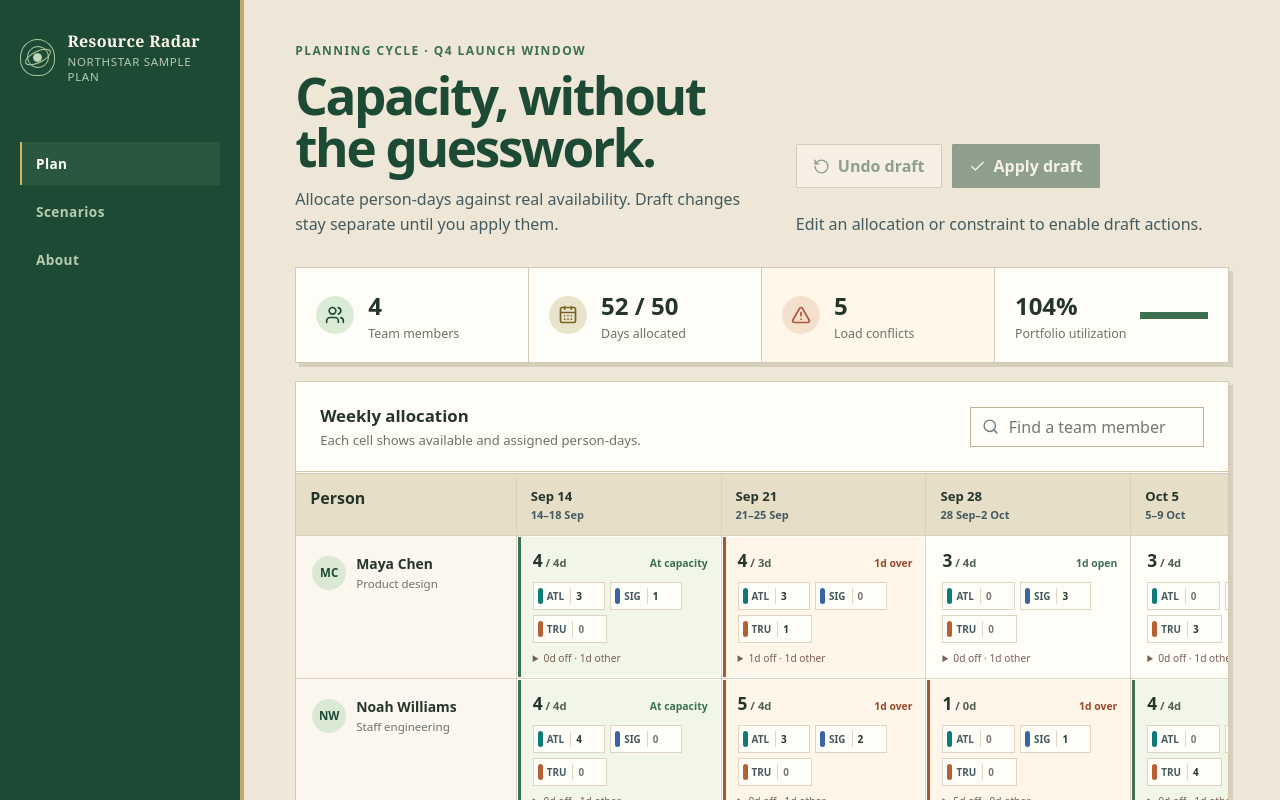
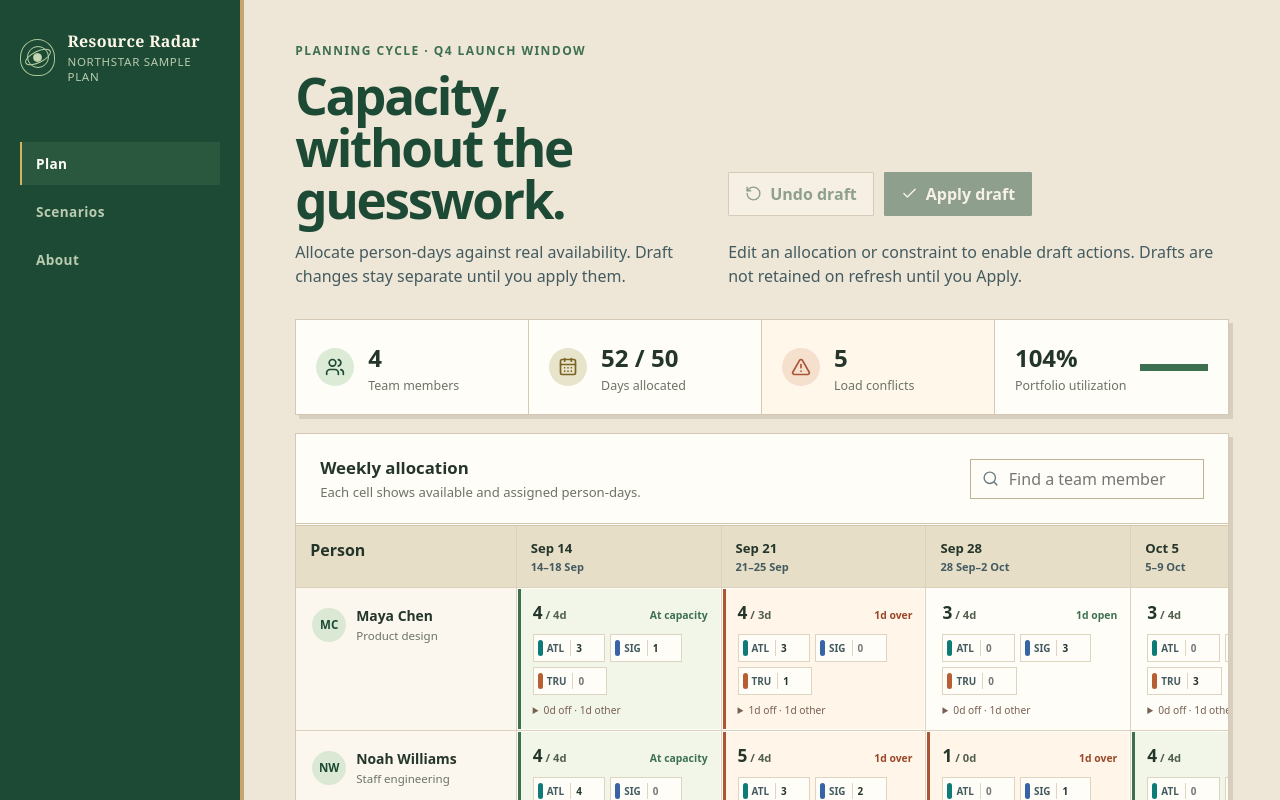
Before and after one commit to mvahedi2020/Resource-Radar, a React (Vite) app: page / in a window 1280 px wide. Shown: the top 800 px of the page. Built offline with nearby package versions, Linux system fonts and the light colour scheme.

Commit message:
Clarify when planning drafts persist

```diff
--- a/src/App.tsx
+++ b/src/App.tsx
@@ -119,7 +119,7 @@ export default function App() {
             <div className="actions">
               <button className="button secondary" title={changes ? 'Discard draft edits and restore the applied baseline.' : 'No draft changes to undo.'} onClick={() => setDraft(clonePlan(baseline))} disabled={!changes}><RotateCcw size={17} />Undo draft</button>
               <button className="button primary" title={changes ? 'Save this draft as the applied plan for this browser.' : 'Change a draft allocation or constraint before applying.'} onClick={applyDraft} disabled={!changes}><Check size={17} />{saved ? 'Applied' : `Apply draft${changes ? ` · ${changes}` : ''}`}</button>
-              {!changes && <p className="action-help">Edit an allocation or constraint to enable draft actions.</p>}
+              <p className="action-help">{changes ? 'Review the draft, then Apply to retain it in this browser or Undo to restore the applied plan.' : 'Edit an allocation or constraint to enable draft actions. Drafts are not retained on refresh until you Apply.'}</p>
             </div>
           </section>
 
```
